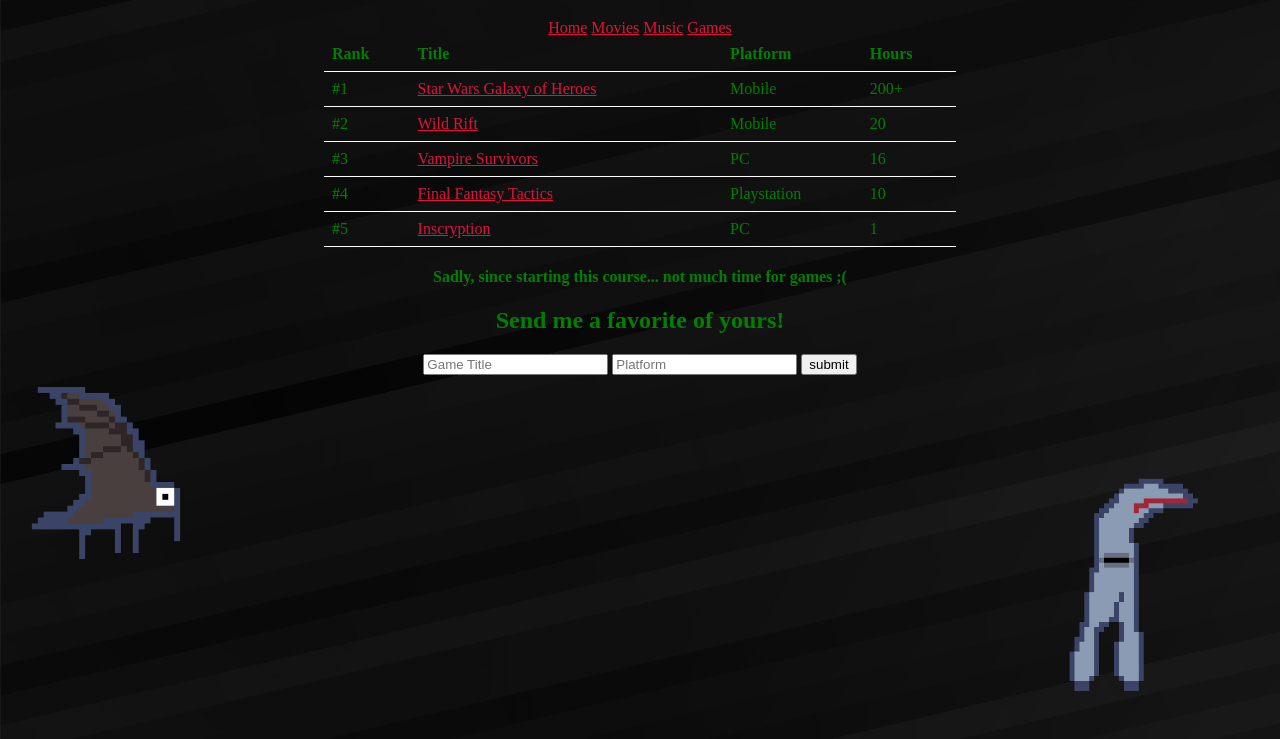
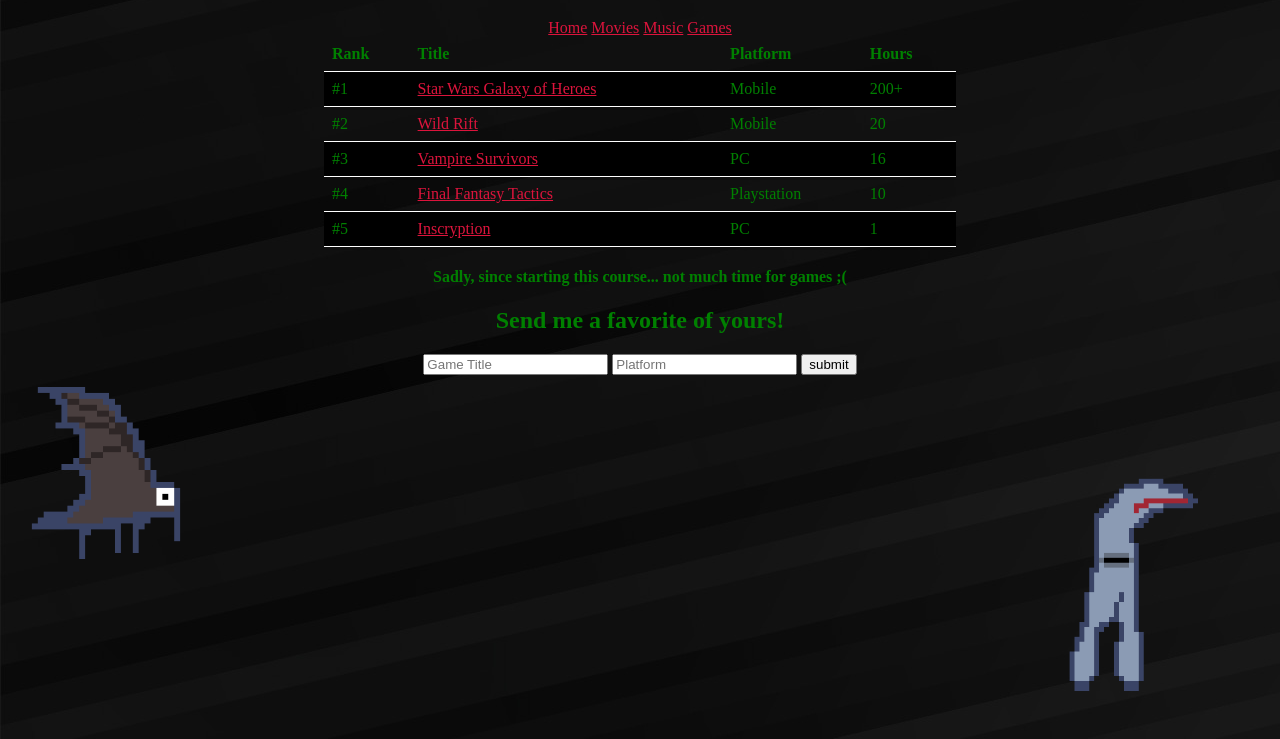
Before and after one commit to aloderstedt/Week-7-HTML, a plain HTML site: page Games.html in a window 1280 px wide. Shown: the part 61-800 px from the top of the page. Drawn offline with Linux system fonts and the light colour scheme.

Commit message:
Added minor CSS

```diff
--- a/styles.css
+++ b/styles.css
@@ -96,3 +96,7 @@ form {
     width: 15%;
     height: 15%;
 }
+
+tr:nth-child(even) {
+    background-color: black ;
+}
```
